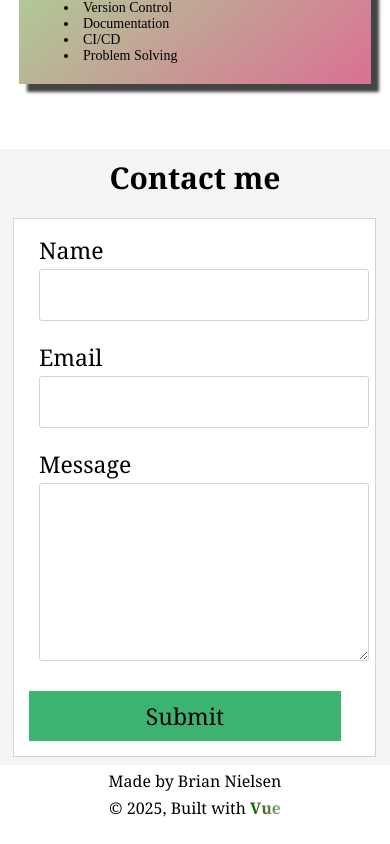
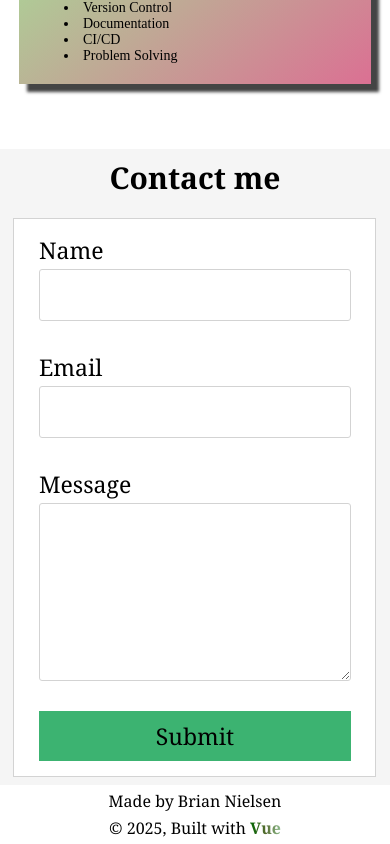
Before and after one commit to bnielsen1/PersonalWebsite, a Vue app in the folder first_website/: page / in a window 390 px wide. Shown: the part 4471-5315 px from the top of the page. Built offline with nearby package versions, Linux system fonts and the light colour scheme.

Commit message:
Fixed spacing on Contact form

```diff
--- a/first_website/src/Contact.vue
+++ b/first_website/src/Contact.vue
@@ -172,6 +172,12 @@ button:hover {
   background-color: white;
 }
 
+.form_contents {
+  display: flex;
+  flex-direction: column;
+  align-items: center;
+}
+
 .input_chunk {
   display: flex;
   flex-direction: column;
@@ -191,12 +197,12 @@ button:hover {
   }
 
   input {
-    width: 80vw;
+    width: auto;
     font-size: 16px;
   }
 
   textarea {
-    width: 80vw;
+    width: auto;
     font-size: 16px;
   }
 
@@ -205,7 +211,7 @@ button:hover {
   }
 
   .line_input {
-    width: 80vw;
+    width: auto;
   }
 
   button {
```
